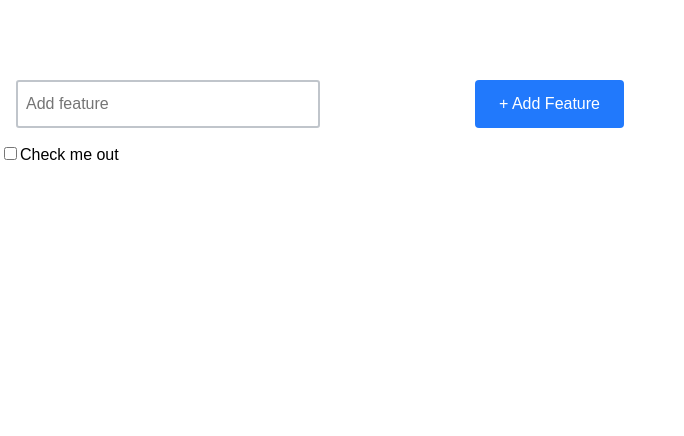
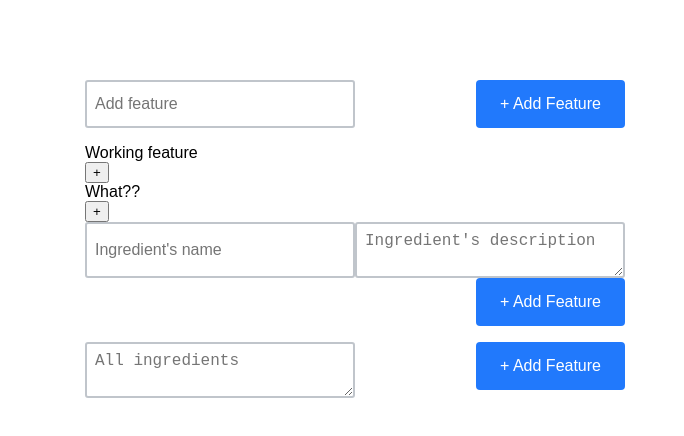
Before and after one commit to martynas-marcenko/react-app, a React (Create React App) app: page / in a window 1280 px wide. Shown: the top 436 px of the page, without its empty margins (0-684 px from the left). Built offline with nearby package versions, Linux system fonts and the light colour scheme.

Commit message:
Most of input fields added

```diff
--- a/src/App.css
+++ b/src/App.css
@@ -1,51 +1,55 @@
-.App-logo {
-    animation: App-logo-spin infinite 20s linear;
-    height: 80px;
+*,
+*::before,
+*::after {
+    box-sizing: border-box;
 }
 
-.App-header {
-    background-color: #222;
-    height: 150px;
-    padding: 20px;
-    color: white;
+.container {
+    max-width: 1140px;
+    width: 100%;
+    margin-top: 5rem;
 }
 
-.App-title {
-    font-size: 1.5em;
+.container {
+    width: 100%;
+    padding-right: 15px;
+    padding-left: 15px;
+    margin-right: auto;
+    margin-left: auto;
 }
 
-.App-intro {
-    font-size: large;
+.container-fluid {
+    width: 100%;
+    padding-right: 15px;
+    padding-left: 15px;
+    margin-right: auto;
+    margin-left: auto;
+}
+
+.row {
+    display: flex;
+    flex-wrap: wrap;
+    margin-right: -15px;
+    margin-left: -15px;
+}
+
+.col-6 {
+    position: relative;
+    width: 100%;
+    min-height: 1px;
+    padding-right: 15px;
+    padding-left: 15px;
+}
+
+.col-6 {
+    flex: 0 0 50%;
+    max-width: 50%;
 }
 
 .output-features {
     display: flex;
 }
 
-@keyframes App-logo-spin {
-    from {
-        transform: rotate(0deg);
-    }
-    to {
-        transform: rotate(360deg);
-    }
+textarea {
+    white-space: pre-wrap;
 }
-
-.container {
-    display: flex;
-    justify-content: row;
-    flex-wrap: wrap;
-    margin-top: 5rem;
-}
-
-.row {
-    display: flex;
-    flex: 0 0 100%;
-}
-
-.col-6 {
-    display: flex;
-    flex: 0 1 50%;
-    flex-wrap: wrap;
-    padding: 0 1rem;
-}
--- a/src/App.jsx
+++ b/src/App.jsx
@@ -5,12 +5,17 @@ import Result from './components/Result';
 import OutputFeatures from './components/OutputFeatures';
 import Benefits from './components/Benefits';
 import OutputBenefits from './components/OutputBenefits';
+import KeyIngredients from './components/KeyIngredients';
+import AllIngredients from './components/AllIngredients';
+import OutputAllIngredients from './components/OutputAllIngredients';
 
 class App extends React.Component {
     state = {
         //Features will be an object full of diferent features:
         features: {},
         benefits: {},
+        ingredients: {},
+        allingredients: {},
     }
     //We need a method, that updates state. This method is written bellow:
     addDescription = FeatureThatHasBeenAddedInFeaturesFormInputFieldAndLabelIncluded => {
@@ -35,15 +40,51 @@ class App extends React.Component {
             features: featureState
         });
     };
+
     addBenefit = BenefitThatHasBeenAddedInBenefitsCheckboxInput => {
         const newBenefit = {
             ...this.state.benefits
         };
         newBenefit[`benefit${Date.now()}`] = BenefitThatHasBeenAddedInBenefitsCheckboxInput;
         this.setState({
-            benefit: newBenefit,
+            benefits: newBenefit,
+        });
+    };
+    deleteBenefit = (key) => {
+        //1. Take a copy of state
+        const benefitState = { ...this.state.benefits };
+        //2. Update the state
+        delete benefitState[key];
+        //3. Update state
+        this.setState({
+            benefits: benefitState
         });
     }
+    //We need a method, that updates state. This method is written bellow:
+    addKeyIngredient = IngredientThatHasBeenAddedInIngredientsFormInputFields => {
+        //1. Take copy of the exsiting state
+        const newIngredient = {
+            ...this.state.ingredients
+        };
+        //2. Set the new features object to state
+        newIngredient[`ingredient${Date.now()}`] = IngredientThatHasBeenAddedInIngredientsFormInputFields;
+        //3. Set the new state
+        this.setState({
+            ingredients: newIngredient, //New feature is fx.: feature2018275198275: {feature: name of the feature}
+        });
+    };
+    addAllIngredients = AllIngredientsThatHasBeenAddedInAllIngredientsFormInputField => {
+        //1. Take copy of the exsiting state
+        const newIngredient = {
+            ...this.state.allingredients
+        };
+        //2. Set the new features object to state
+        newIngredient[`allingredients1`] = AllIngredientsThatHasBeenAddedInAllIngredientsFormInputField;
+        //3. Set the new state
+        this.setState({
+            allingredients: newIngredient, //New feature is fx.: feature2018275198275: {feature: name of the feature}
+        });
+    };
 
     render() {
         return (
@@ -54,22 +95,40 @@ class App extends React.Component {
                             <Features
                                 addDescription={this.addDescription}
                             />
+                            <Benefits
+                                addBenefit={this.addBenefit}
+                                benefit='Working feature'
+                            />
+                            <Benefits
+                                addBenefit={this.addBenefit}
+                                benefit='What??'
+                            />
+                            <KeyIngredients
+                                addKeyIngredient={this.addKeyIngredient}
+                            />
+                            <AllIngredients
+                                addAllIngredients={this.addAllIngredients}
+                            />
+                        </div>
+                        <div className="col-6">
                             <div className="features">
                                 {/* Whenever there is something in state, we are going to map over and for each render this: */}
                                 {Object.keys(this.state.features).map(key =>
                                     <OutputFeatures key={key} index={key} featureprop={this.state.features[key]} deleteF={this.deleteFeature} />
                                 )}
                             </div>
-                        </div>
-                        <div className="col-6">
-                        </div>
-                    </div>
-                    <div className="row">
-                        <Benefits addBenefit={this.addBenefit} />
-                        <div className="benefits">
-                            {Object.keys(this.state.benefits).map(key =>
-                                <OutputBenefits key={key} index={key} benefitprop={this.state.benefits[key]} />
-                            )}
+                            <div className="benefits">
+                                {/* Whenever there is something in state, we are going to map over and for each render this: */}
+                                {Object.keys(this.state.benefits).map(key =>
+                                    <OutputBenefits key={key} index={key} benefitprop={this.state.benefits[key]} deleteB={this.deleteBenefit} />
+                                )}
+                            </div>
+                            <div className="allingredients">
+                                {/* Whenever there is something in state, we are going to map over and for each render this: */}
+                                {Object.keys(this.state.allingredients).map(key =>
+                                    <OutputAllIngredients key={key} index={key} allingredientsprop={this.state.allingredients.allingredients1} />
+                                )}
+                            </div>
                         </div>
                     </div>
                 </div>
--- /dev/null
+++ b/src/components/AllIngredients.jsx
@@ -0,0 +1,31 @@
+import React from 'react';
+import './form.css';
+
+class AllIngredients extends React.Component {
+    allingredientsRef = React.createRef();
+
+    handleSubmit = event => {
+        event.preventDefault();
+        const allIngredients = {
+            allingredients: this.allingredientsRef.current.value,
+        }
+        this.props.addAllIngredients(allIngredients);
+        event.currentTarget.reset();
+    }
+    render() {
+        return (
+            <form className="form" onSubmit={this.handleSubmit}>
+                <div className="field">
+                    <div className="control">
+                        <textarea className="form-control" name="feature" ref={this.allingredientsRef} type="text" required placeholder="All ingredients" />
+                    </div>
+                </div>
+                <div className="buttonWrapper">
+                    <button className="ui-button" type="submit">+ Add Feature</button>
+                </div>
+            </form>
+        );
+    }
+}
+
+export default AllIngredients;
--- a/src/components/Benefits.jsx
+++ b/src/components/Benefits.jsx
@@ -2,23 +2,41 @@ import React from 'react';
 
 
 class Benefits extends React.Component {
-    benefitRef = React.createRef();
+    constructor(props) {
+        super(props);
+        this.state = { isToggleOn: true };
 
-    handleSubmit = event => {
-        event.preventDefault();
+        // This binding is necessary to make `this` work in the callback
+        this.handleClick = this.handleClick.bind(this);
+        /*  this.deleteHandleClick = this.deleteHandleClick.bind(this); */
+    }
+
+    handleClick() {
+        this.setState(prevState => ({ isToggleOn: !prevState.isToggleOn }));
         const benefits = {
-            benefit: this.benefitRef.current.checked,
-        }
+            benefit: this.props.benefit,
+            icon: 'https://cdn.shopify.com/s/files/1/1749/1581/t/3/assets/Nuorishing-1493915879070.svg?3614303732377407379',
+        };
         this.props.addBenefit(benefits);
     }
 
     render() {
         return (
-            <div className="checkbox">
-                <label>
-                    <input type="checkbox" ref={this.benefitRef} onChange={this.handleSubmit} />
-                    Check me out
-                </label>
+            <div>
+                <div className="benefit">
+                    {this.props.benefit}
+                </div>
+                {this.state.isToggleOn ? (
+                    <button onClick={this.handleClick}>
+                        +
+                    </button>
+                )
+                    : (
+                        <button onClick={this.handleClick}>
+                            +
+                        </button>
+                    )
+                }
             </div>
         );
     }
--- /dev/null
+++ b/src/components/KeyIngredients.jsx
@@ -0,0 +1,38 @@
+import React from 'react';
+import './form.css';
+
+class KeyIngredients extends React.Component {
+    nameRef = React.createRef();
+    descRef = React.createRef();
+
+    handleSubmit = event => {
+        event.preventDefault();
+        const keyIngredient = {
+            nameRef: this.nameRef.current.value,
+            descRef: this.nameRef.current.value,
+        }
+        this.props.addKeyIngredient(keyIngredient);
+        event.currentTarget.reset();
+    }
+    render() {
+        return (
+            <form className="form" onSubmit={this.handleSubmit}>
+                <div className="field">
+                    <div className="control">
+                        <input className="form-control" name="feature" ref={this.nameRef} type="text" required placeholder="Ingredient's name" />
+                    </div>
+                </div>
+                <div className="field">
+                    <div className="control">
+                        <textarea className="form-control" name="feature" ref={this.descRef} type="textarea" required placeholder="Ingredient's description" />
+                    </div>
+                </div>
+                <div className="buttonWrapper">
+                    <button className="ui-button" type="submit">+ Add Feature</button>
+                </div>
+            </form>
+        );
+    }
+}
+
+export default KeyIngredients;
--- /dev/null
+++ b/src/components/OutputAllIngredients.jsx
@@ -0,0 +1,18 @@
+import React from 'react';
+
+
+class OutputAllIngredients extends React.Component {
+    render() {
+        const allingredients = this.props.allingredientsprop.allingredients;
+        return (
+            <div className="output-features">
+                <div className="col-6">
+                    {allingredients}
+                </div>
+            </div>
+
+        );
+    }
+}
+
+export default OutputAllIngredients;
--- a/src/components/OutputBenefits.jsx
+++ b/src/components/OutputBenefits.jsx
@@ -2,10 +2,20 @@ import React from 'react';
 
 
 class OutputBenefits extends React.Component {
+    handleClick = () => {
+        this.props.deleteB(this.props.index);
+    }
     render() {
         return (
-            <div className="col-6">
-                {this.props.benefitprop.benefit}
+            <div>
+                <div className="col-6">
+                    {this.props.benefitprop.benefit}
+                </div>
+                <div className="col-6">
+                    <button className="ui-button" onClick={this.handleClick}>
+                        Remove Benefit
+                </button>
+                </div>
             </div>
         );
     }
--- a/src/components/form.css
+++ b/src/components/form.css
@@ -1,6 +1,6 @@
 form {
     display: flex;
-    flex: 0 0 100%;
+    flex: 1 1 100%;
     flex-wrap: wrap;
     margin-bottom: 1rem;
 }
```
